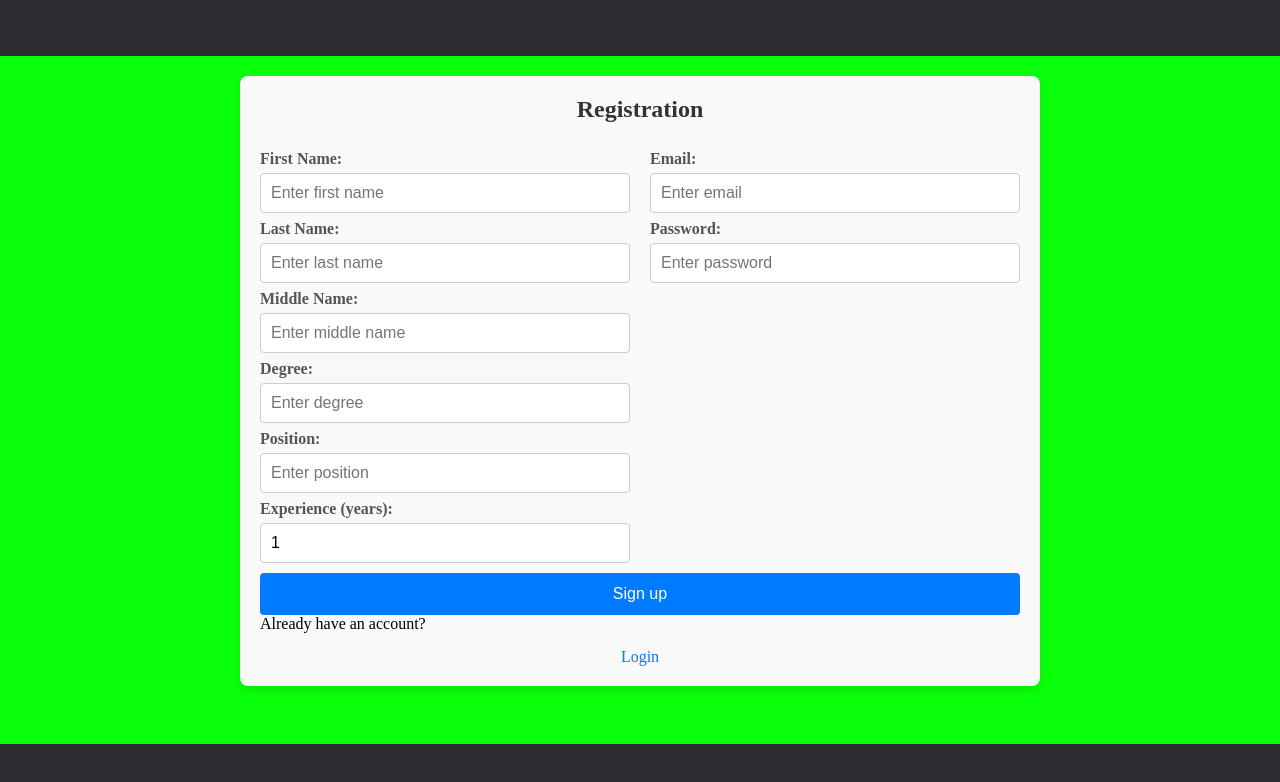
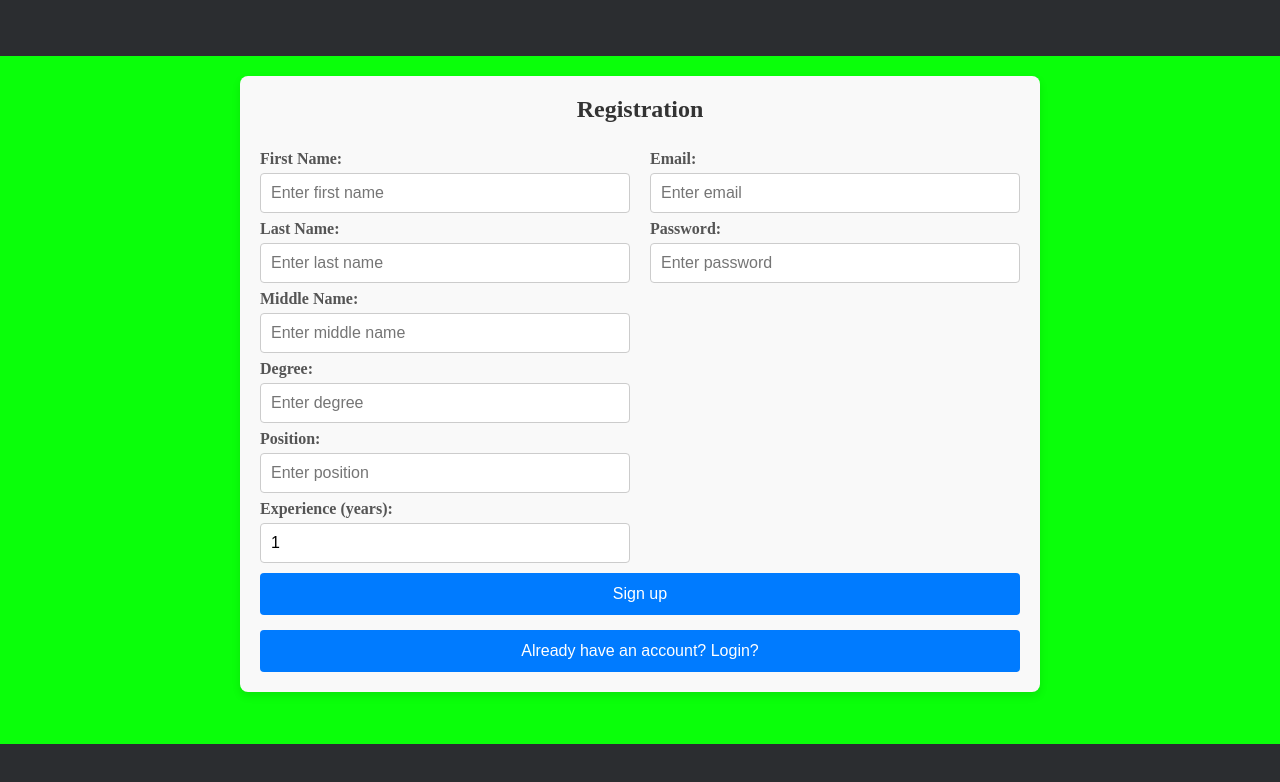
Before and after one commit to OstappMelnykk/edu-load-distribution-frontend, an Angular app in the folder edu-load-distribution/: page /register in a window 1280 px wide. Shown: the top 782 px of the page. Built offline with nearby package versions, Linux system fonts and the light colour scheme; no server answers.

Commit message:
feat: refine design of login and register components

```diff
--- a/edu-load-distribution/src/app/modules/auth/login/login.component.html
+++ b/edu-load-distribution/src/app/modules/auth/login/login.component.html
@@ -29,8 +29,10 @@
         </div>
 
         <button type="submit" class="btn btn-primary">login</button>
+
     </form>
 
-  <p>Don't have an account?</p>
-  <a routerLink="/register">Register here</a>
+    <button type="submit" class="btn btn-primary btn-register">
+        <a routerLink="/register" class="register-link">Don't have an account? Sing up?</a>
+    </button>
 </div>
--- a/edu-load-distribution/src/app/modules/auth/login/login.component.scss
+++ b/edu-load-distribution/src/app/modules/auth/login/login.component.scss
@@ -5,6 +5,14 @@
     background-color: #f9f9f9;
     border-radius: 8px;
     box-shadow: 0 4px 8px rgba(0, 0, 0, 0.1);
+}
+
+.register-link {
+    all: unset;
+
+}
+.btn-register{
+    margin-top: 15px;
 }
 
 h2 {
--- a/edu-load-distribution/src/app/modules/auth/login/login.component.ts
+++ b/edu-load-distribution/src/app/modules/auth/login/login.component.ts
@@ -16,7 +16,7 @@ export class LoginComponent {
   email: string = '';
   password: string = '';
 
-  constructor(private authService: AuthService, private router: Router) {}
+  constructor(private authService: AuthService) {}
 
   login(): void {
 
--- a/edu-load-distribution/src/app/modules/auth/register/register.component.html
+++ b/edu-load-distribution/src/app/modules/auth/register/register.component.html
@@ -113,5 +113,8 @@
         <button type="submit" class="btn btn-primary">Sign up</button>
     </form>
 
-    <p>Already have an account? <a routerLink="/login">Login</a></p>
+
+    <button type="submit" class="btn btn-primary btn-login">
+        <a routerLink="/login" class="login-link">Already have an account? Login?</a>
+    </button>
 </div>
--- a/edu-load-distribution/src/app/modules/auth/register/register.component.scss
+++ b/edu-load-distribution/src/app/modules/auth/register/register.component.scss
@@ -76,6 +76,16 @@ a:hover {
     margin-top: 10px;
 }
 
+.login-link {
+    all: unset;
+    text-decoration: none;
+
+}
+.btn-login{
+    margin-top: 15px;
+    text-decoration: none;
+}
+
 
 .form-group {
     margin-top: 7px;
```
Lines whose indentation alone changed are shown as unchanged.
